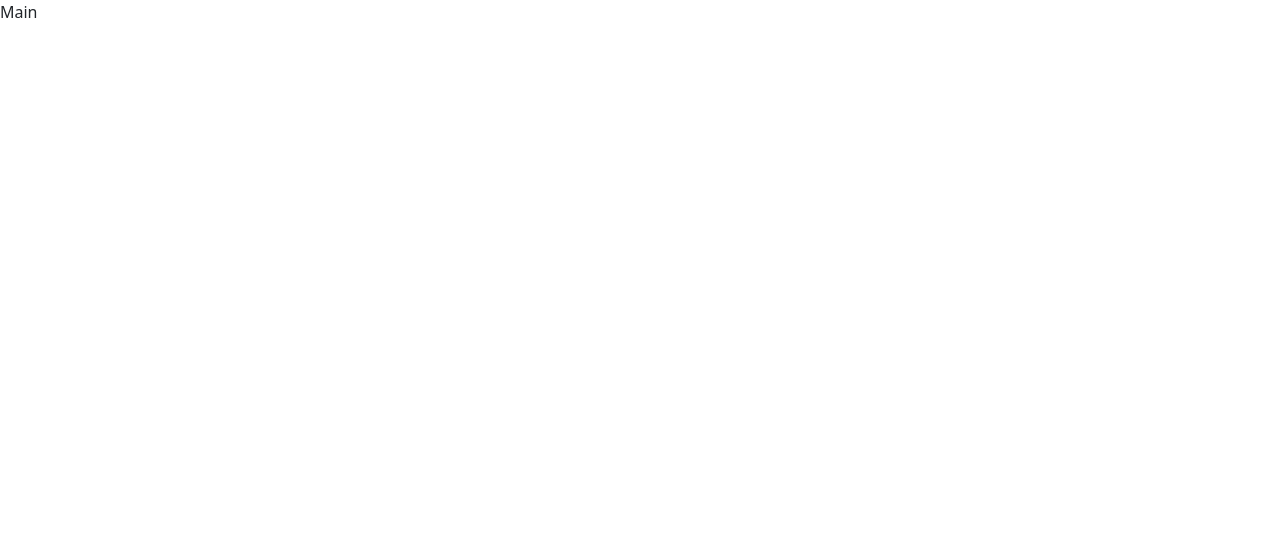
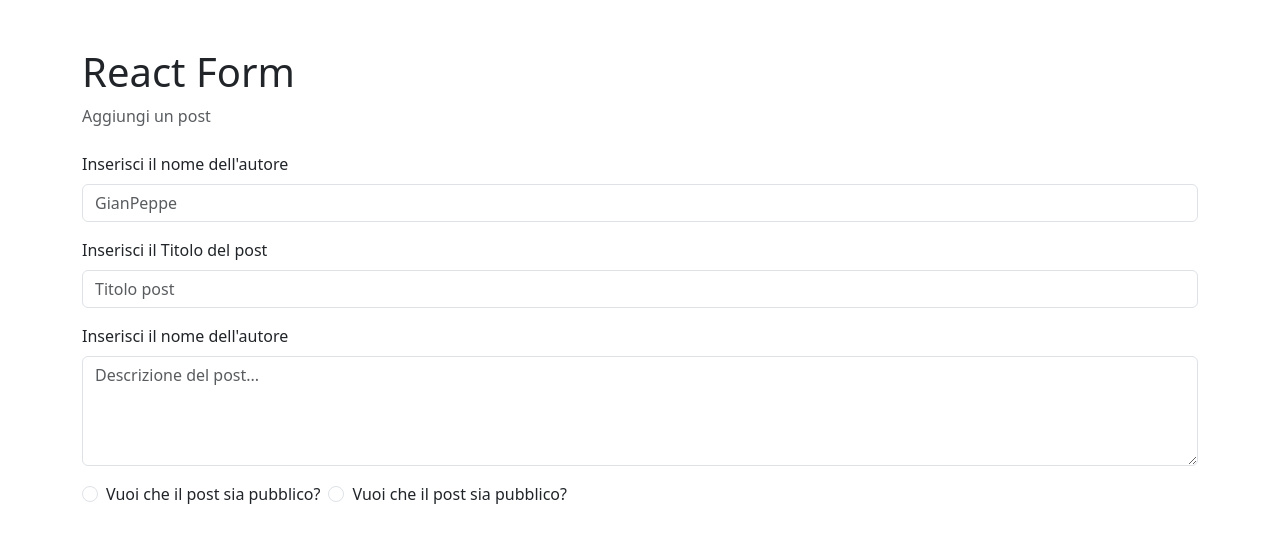
Before and after one commit to SimonePalmisciano/react-post-form, a React (Vite) app: page / in a window 1280 px wide. Shown: the top 542 px of the page. Built offline with nearby package versions, Linux system fonts and the light colour scheme.

Commit message:
creato componente form e mostrato in main

```diff
--- a/index.html
+++ b/index.html
@@ -4,7 +4,7 @@
     <meta charset="UTF-8" />
     <link rel="icon" type="image/svg+xml" href="/favicon.svg" />
     <meta name="viewport" content="width=device-width, initial-scale=1.0" />
-    <title>react-props</title>
+    <title>React Form</title>
   </head>
   <body>
     <div id="root"></div>
--- a/src/App.jsx
+++ b/src/App.jsx
@@ -3,7 +3,15 @@ import Main from "./components/Main/Main";
 
 function App() {
   return (
-    <Main />
+    <div className="container my-5">
+      <h1 className="mb-2">
+        React Form
+      </h1>
+      <p className="text-muted mb-4">
+        Aggiungi un post
+      </p>
+      <Main />
+    </div>
   )
 }
 export default App;
--- /dev/null
+++ b/src/components/Main/Form.jsx
@@ -0,0 +1,83 @@
+function Form() {
+    return (
+        <form>
+            <div className="mb-3">
+                <label
+                    htmlFor="authorName"
+                    className="form-label"
+                >
+                    Inserisci il nome dell'autore
+                </label>
+                <input
+                    className="form-control"
+                    type="text"
+                    id="authorName"
+                    name="author"
+                    placeholder="GianPeppe" />
+            </div>
+
+            <div className="mb-3">
+                <label
+                    htmlFor="titlePost"
+                    className="form-label"
+                >
+                    Inserisci il Titolo del post
+                </label>
+                <input
+                    className="form-control"
+                    type="text"
+                    id="titlePost"
+                    name="title"
+                    placeholder="Titolo post" />
+            </div>
+
+            <div className="mb-3">
+                <label
+                    htmlFor="descriptionPost"
+                    className="form-label"
+                >
+                    Inserisci il nome dell'autore
+                </label>
+                <textarea
+                    className="form-control"
+                    id="descriptionPost"
+                    name="author"
+                    rows={4}
+                    placeholder="Descrizione del post..." />
+            </div>
+            <div className="mb-3">
+                <span className="me-2">
+                    <input
+                        type="radio"
+                        className="form-check-input me-2"
+                        id="statoPubblico"
+                        name="stato"
+                        value="pubblico"
+                    />
+                    <label
+                        htmlFor="statoPubblico"
+                        className="form-label"
+                    >
+                        Vuoi che il post sia pubblico?
+                    </label>
+                </span>
+                <span>
+                    <input
+                        type="radio"
+                        className="form-check-input me-2"
+                        id="statoPubblico"
+                        name="stato"
+                        value="pubblico"
+                    />
+                    <label
+                        htmlFor="statoPubblico"
+                        className="form-label"
+                    >
+                        Vuoi che il post sia pubblico?
+                    </label>
+                </span>
+            </div>
+        </form>
+    )
+}
+export default Form
--- a/src/components/Main/Main.jsx
+++ b/src/components/Main/Main.jsx
@@ -1,6 +1,13 @@
+import Form from "./Form"
+
+
 function Main() {
     return (
-        <div>Main</div>
+        <main>
+            <div>
+                <Form />
+            </div>
+        </main>
     )
 }
 export default Main
```
Also changed, not shown: note.txt, 1 other file (tests, documents, lock files or other folders).
